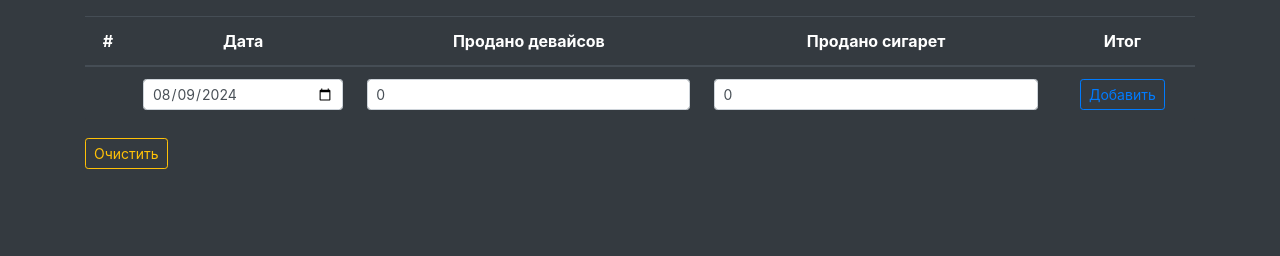
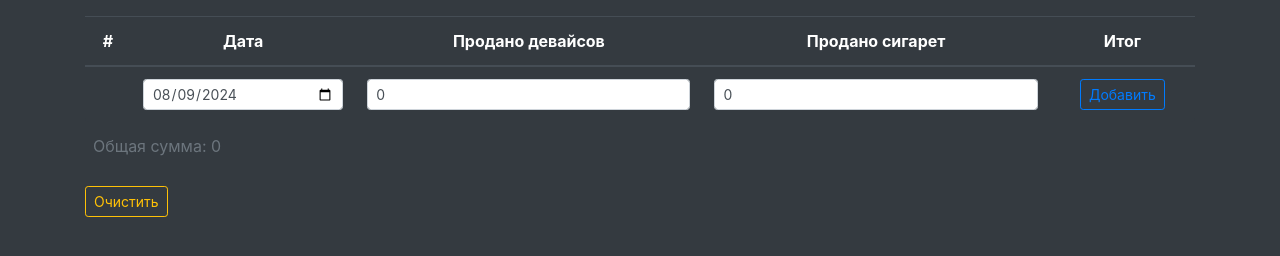
Before and after one commit to cash-register/cash-register.github.io, a plain HTML site: page index.html in a window 1280 px wide. Drawn offline with nearby package versions, Linux system fonts and the light colour scheme.

Commit message:
Update index.html

```diff
--- a/index.html
+++ b/index.html
@@ -10,6 +10,7 @@
 <body>
 	<div class="wrapper container">
 		<table class="table table-hover table-responsive-md table-dark text-center mt-3 rounded">
+   <caption class="ml-2">Общая сумма: 0</caption>
 			<thead>
 				<tr>
 					<th scope="col">#</th>
```
